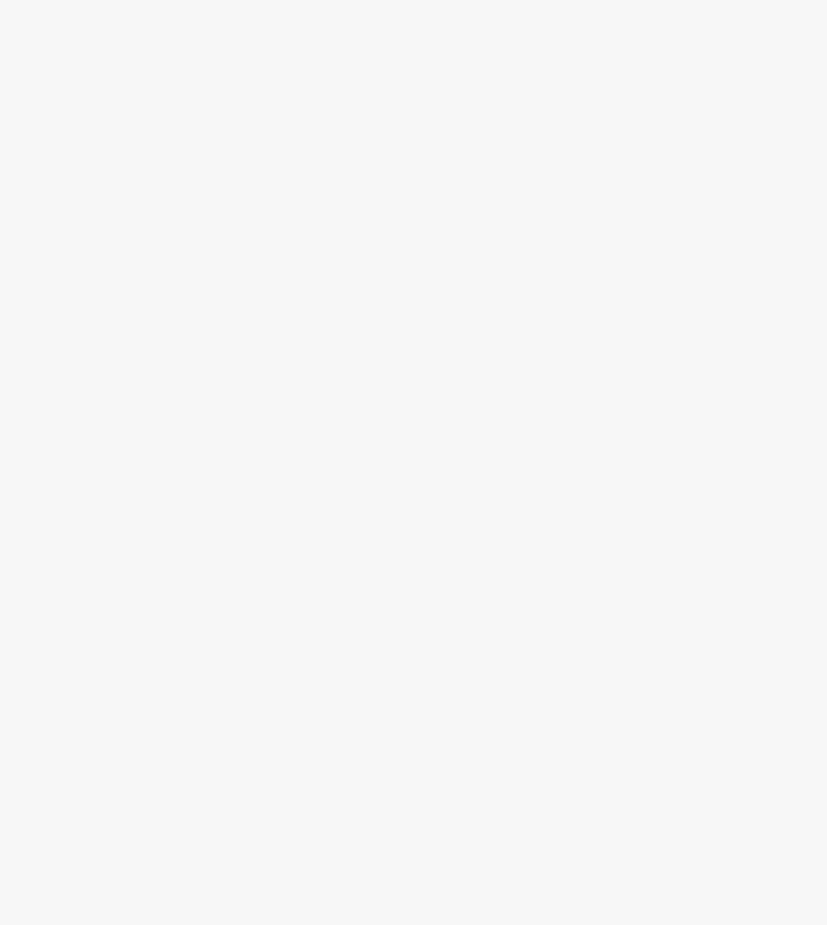
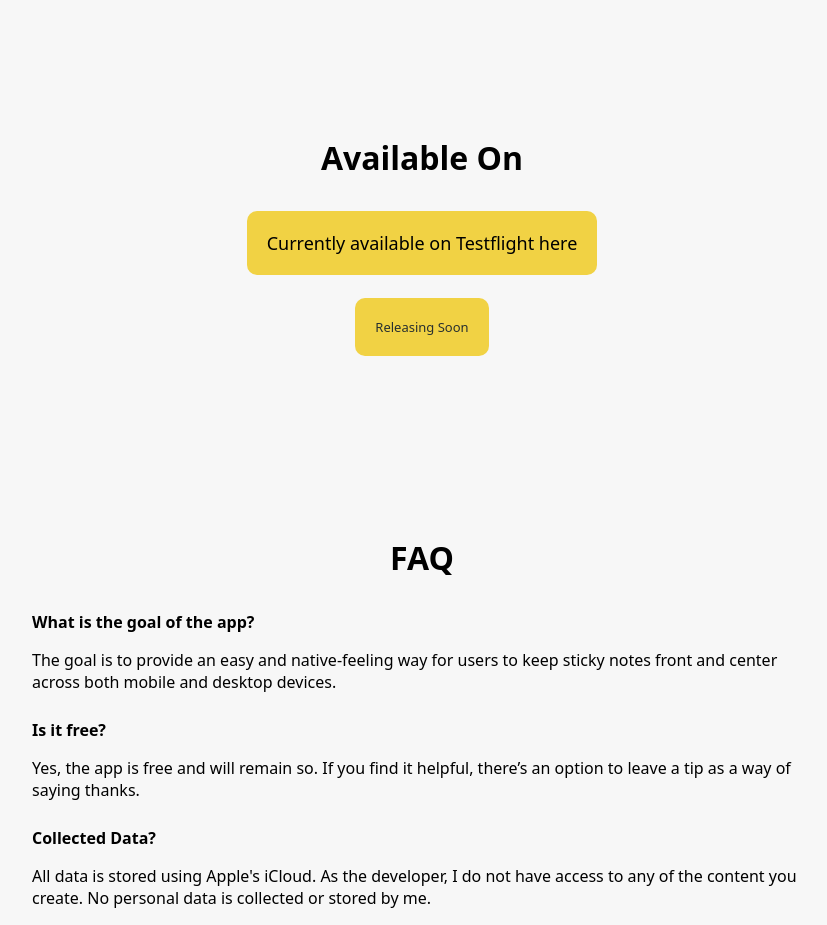
Before and after one commit to Workfish2475/workfish2475.github.io, a SvelteKit app: page /stickit in a window 1280 px wide. Shown: the part 985-1910 px from the top of the page, without its empty margins (218-1045 px from the left). Before the commit the page ends 1260 px from the top, so only its background shows below. Built offline with nearby package versions, Linux system fonts and the light colour scheme.

Commit message:
expanded more on stickit project page.

```diff
--- a/src/routes/stickit/+page.svelte
+++ b/src/routes/stickit/+page.svelte
@@ -2,6 +2,8 @@
 	import Navbar from "../Navbar.svelte";
 	import AppHeader from "./AppHeader.svelte";
 	import RoadMap from "./RoadMap.svelte";
+  import Available from "./Available.svelte";
+  import FAQ from "./FAQ.svelte";
 
 	import { darkMode } from "./../theme.js";
 </script>
@@ -18,6 +20,14 @@
 	<div class="road-map">
 		<RoadMap></RoadMap>
 	</div>
+
+  <div class="available">
+    <Available></Available>
+  </div>
+
+  <div class="faq">
+    <FAQ></FAQ>
+  </div>
 </div>
 
 <style>
--- /dev/null
+++ b/src/routes/stickit/Available.svelte
@@ -0,0 +1,88 @@
+<script lang="ts">
+</script>
+
+<div class="container">
+  <h1>Available On</h1>
+
+  <a href="https://testflight.apple.com/join/B2YeXH4h">
+	Currently available on Testflight here
+  </a>
+
+  <p>
+	Releasing Soon
+  </p>
+</div>
+
+<style>
+  .container {
+    border-radius: 10px;
+    display: flex;
+    flex-direction: column;
+    align-items: center;
+	height: 45vh;
+    width: 95vw;
+    max-width: 800px;
+    gap: 10px;
+  }
+
+  h1 {
+    font-family:
+      system-ui,
+      -apple-system,
+      BlinkMacSystemFont,
+      "Segoe UI",
+      Roboto,
+      Oxygen,
+      Ubuntu,
+      Cantarell,
+      "Open Sans",
+      "Helvetica Neue",
+      sans-serif;
+  }
+
+  a {
+	text-decoration: none;
+	color: black;
+	font-size: large;
+	font-weight: 400;
+
+	font-family:
+      system-ui,
+      -apple-system,
+      BlinkMacSystemFont,
+      "Segoe UI",
+      Roboto,
+      Oxygen,
+      Ubuntu,
+      Cantarell,
+      "Open Sans",
+      "Helvetica Neue",
+      sans-serif;
+
+	  padding: 20px;
+	  border-radius: 10px;
+	  background-color: #f1d244;
+  }
+
+  p {
+	color: rgb(40, 48, 48);
+	font-size: small;
+	font-weight: 400;
+	font-family:
+      system-ui,
+      -apple-system,
+      BlinkMacSystemFont,
+      "Segoe UI",
+      Roboto,
+      Oxygen,
+      Ubuntu,
+      Cantarell,
+      "Open Sans",
+      "Helvetica Neue",
+      sans-serif;
+
+	  padding: 20px;
+	  border-radius: 10px;
+	  background-color: #f1d244;
+  }
+</style>
--- /dev/null
+++ b/src/routes/stickit/FAQ.svelte
@@ -0,0 +1,80 @@
+<script lang="ts">
+</script>
+
+<div class="container">
+  <h1>FAQ</h1>
+
+  <div class="question">
+    <strong>What is the goal of the app?</strong>
+    <p>
+      The goal is to provide an easy and native-feeling way for users to keep
+      sticky notes front and center across both mobile and desktop devices.
+    </p>
+  </div>
+
+  <div class="question">
+    <strong>Is it free?</strong>
+    <p>
+      Yes, the app is free and will remain so. If you find it helpful, there’s
+      an option to leave a tip as a way of saying thanks.
+    </p>
+  </div>
+
+  <div class="question">
+    <strong>Collected Data?</strong>
+    <p>
+      All data is stored using Apple's iCloud. As the developer, I do not have
+      access to any of the content you create. No personal data is collected or
+      stored by me.
+    </p>
+  </div>
+</div>
+
+<style>
+  .container {
+    border-radius: 10px;
+    display: flex;
+    flex-direction: column;
+    align-items: center;
+    height: 45vh;
+    width: 95vw;
+    max-width: 800px;
+    gap: 10px;
+  }
+
+  .question {
+    border-radius: 10px;
+    display: flex;
+    flex-direction: column;
+    padding-left: 10px;
+    padding-right: 10px;
+
+    font-family:
+      system-ui,
+      -apple-system,
+      BlinkMacSystemFont,
+      "Segoe UI",
+      Roboto,
+      Oxygen,
+      Ubuntu,
+      Cantarell,
+      "Open Sans",
+      "Helvetica Neue",
+      sans-serif;
+  }
+
+  h1 {
+    font-family:
+      system-ui,
+      -apple-system,
+      BlinkMacSystemFont,
+      "Segoe UI",
+      Roboto,
+      Oxygen,
+      Ubuntu,
+      Cantarell,
+      "Open Sans",
+      "Helvetica Neue",
+      sans-serif;
+  }
+</style>
--- a/src/routes/stickit/RoadMap.svelte
+++ b/src/routes/stickit/RoadMap.svelte
@@ -2,7 +2,7 @@
 </script>
 
 <div class="container">
-  <h1>RoadMap</h1>
+  <h1>Features</h1>
 
   <div class="checkboxes">
     <div class="checkgroup">
@@ -12,12 +12,22 @@
 
     <div class="checkgroup">
       <input type="checkbox" id="sync" disabled={true} checked />
-      <label for="sync">Basic Markdownlike Syntax</label>
+      <label for="sync">Basic Markdown like Syntax</label>
     </div>
 
     <div class="checkgroup">
       <input type="checkbox" id="sync" disabled={true} checked />
       <label for="sync">Widgets</label>
+    </div>
+
+    <div class="checkgroup">
+      <input type="checkbox" id="sync" disabled={true} checked />
+      <label for="sync">Cross Platform</label>
+    </div>
+
+    <div class="checkgroup">
+      <input type="checkbox" id="sync" disabled={true} checked />
+      <label for="sync">Pinnable windows on MacOS</label>
     </div>
   </div>
 </div>
@@ -28,7 +38,7 @@
     display: flex;
     flex-direction: column;
     align-items: center;
-    height: 70vh;
+    height: 45vh;
     width: 95vw;
     max-width: 800px;
 	gap: 10px;
```
Also changed, not shown: src/routes/stickit/assets/Download_on_the_App_Store_Badge_US-UK_RGB_blk_092917.svg (added), src/routes/stickit/assets/Download_on_the_App_Store_Badge_US-UK_RGB_wht_092917.svg (added).
